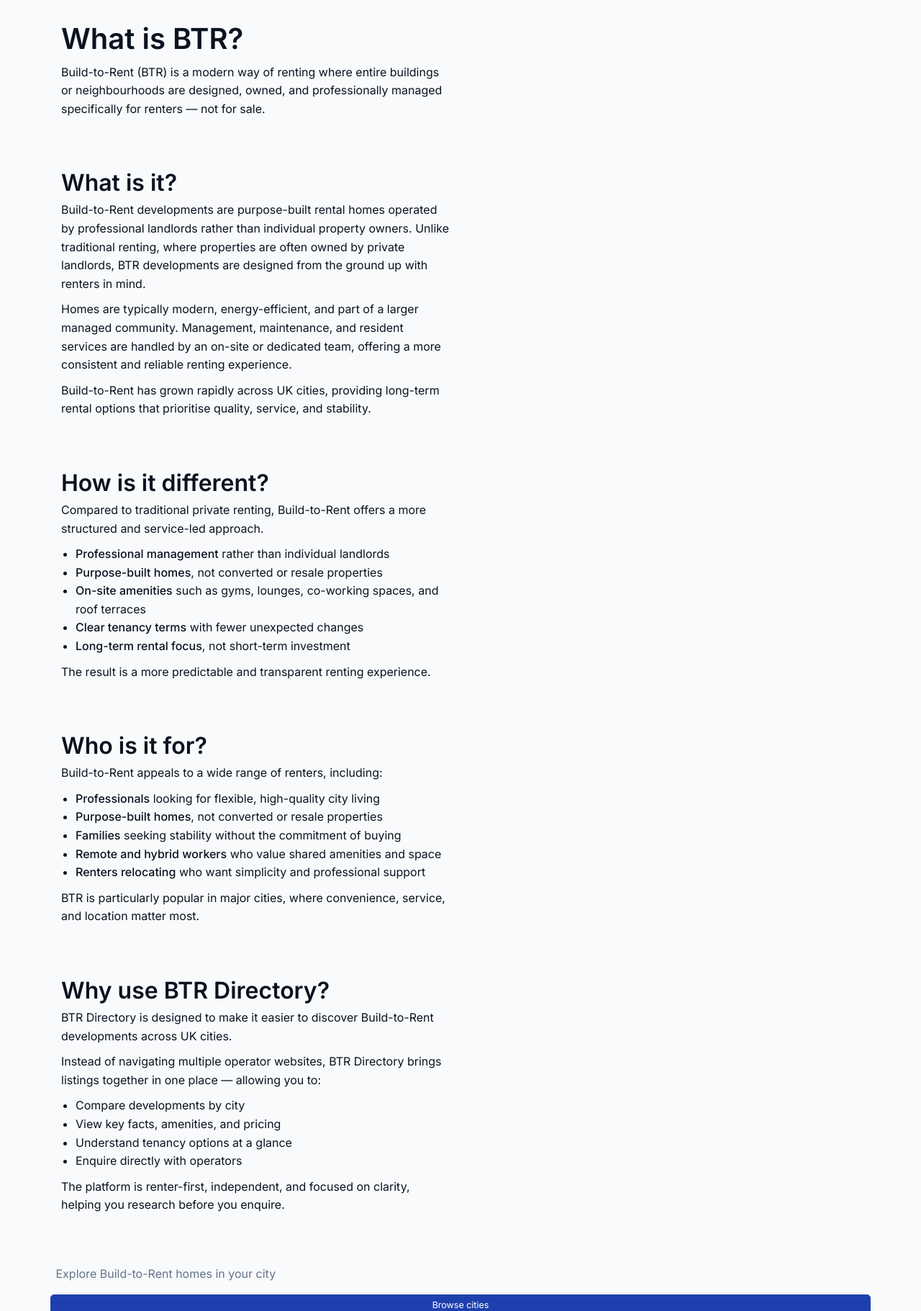
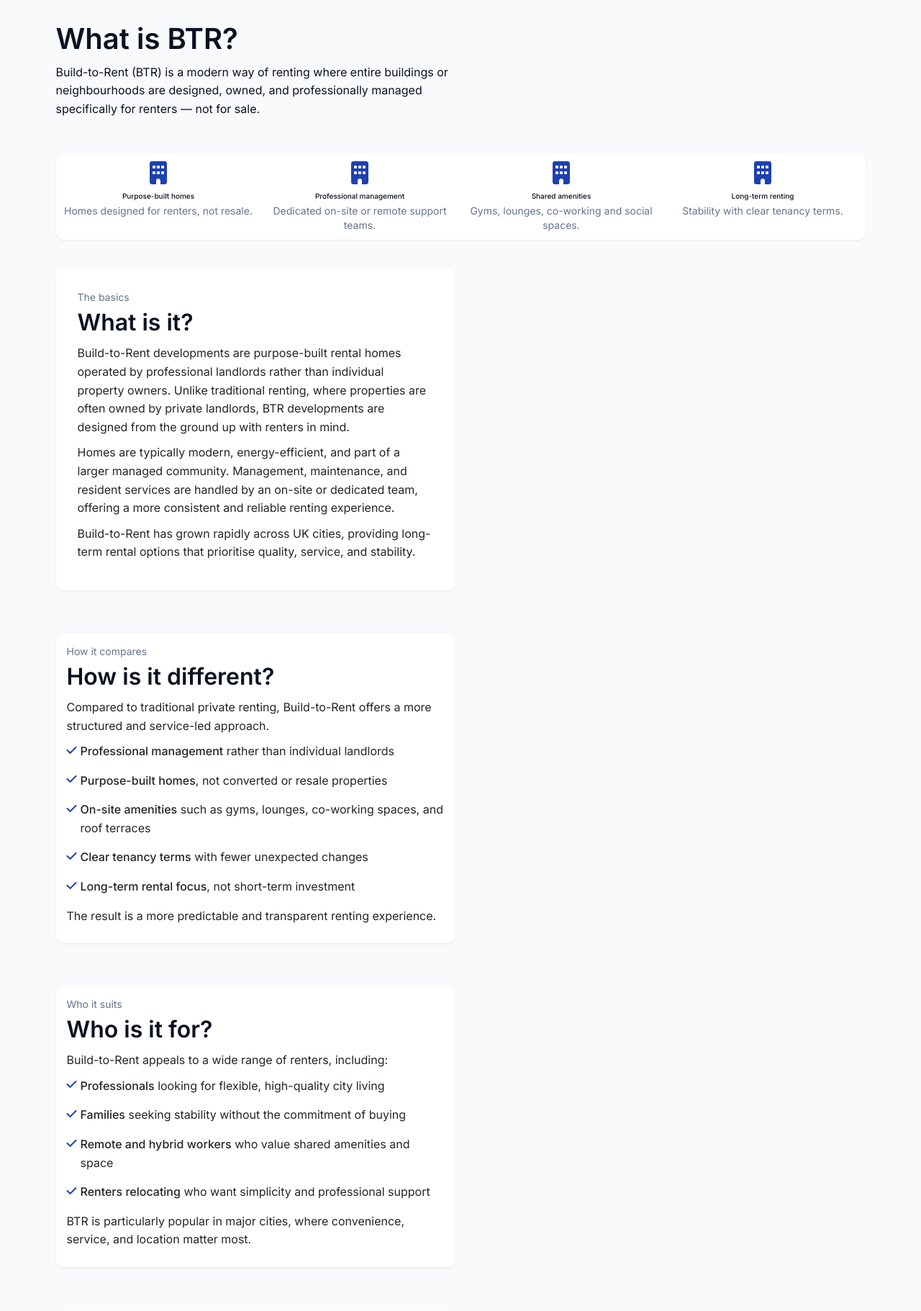
Before and after one commit to creatvie-introvert/btr-directory-mvp, a Django app: page /what_is_btr in a window 1280 px wide. Shown: the part 46-1867 px from the top of the page at 72% size. Run offline with Django 5.2, Linux system fonts and the light colour scheme; some libraries are stand-ins or nearby versions.

Commit message:
style: UI polish for What is btr page, imcluding spacing

```diff
--- a/core/static/core/css/styles.css
+++ b/core/static/core/css/styles.css
@@ -298,6 +298,13 @@ button[aria-expanded="true"] .filter-chevron {
     background: linear-gradient( to top, rgba(0, 0, 0, 0.6), rgba(0, 0, 0, 0.6));
 }
 
+#btr-highlights i,
+#how-its-different i,
+#whos-it-for i,
+#why-use-us i {
+    color: var(--btr-brand);
+}
+
 
 /* Tablet */
 @media (min-width: 768px) {
--- a/core/templates/core/what_is_btr.html
+++ b/core/templates/core/what_is_btr.html
@@ -5,63 +5,137 @@
 
 {% block content %}
 
-<section class="py-5 py-lg-8" id="page-header">
+<section class="py-5" id="page-header">
     <div class="container">
         <div class="row g-4">
-            <div class="col-12 col-md-8 col-lg-8 col-xl-6 px-4">
+            <div class="col-12 col-md-8 col-lg-8 col-xl-6">
                 <h1 class="mb-3">
                     What is BTR?
                 </h1>
                 <p>
-                    Build-to-Rent (BTR) is a modern way of renting where entire buildings or neighbourhoods are designed, owned, and professionally managed specifically for renters — not for sale.
+                    Build-to-Rent (BTR) is a modern way of renting where entire buildings or neighbourhoods are
+                    designed, owned, and professionally managed specifically for renters — not for sale.
                 </p>
             </div>
         </div>
     </div>
 </section>
 
-<section class="py-5 py-lg-8" id="what-is-it">
+<section class="py-3" id="btr-highlights">
     <div class="container">
-        <div class="row g-4">
-            <div class="col-12 col-md-8 col-lg-8 col-xl-6 px-4">
-                <h2>What is it?</h2>
-                <p>
-                    Build-to-Rent developments are purpose-built rental homes operated by professional landlords rather than individual property owners. Unlike traditional renting, where properties are often owned by private landlords, BTR developments are designed from the ground up with renters in mind.
+        <div class="card border-0 shadow-sm rounded-4">
+            <div class="card-body">
+                <div class="row g-4 text-center">
+                    <div class="col-12 col-sm-6 col-lg-3">
+                        <i class="fa-solid fa-building fa-2x mb-3"></i>
+                        <h3 class="h6 mb-2">Purpose-built homes</h3>
+                        <p class="text-muted small mb-0">
+                            Homes designed for renters, not resale.
                         </p>
-                <p>
-                    Homes are typically modern, energy-efficient, and part of a larger managed community. Management, maintenance, and resident services are handled by an on-site or dedicated team, offering a more consistent and reliable renting experience.
+                    </div>
+
+                    <div class="col-12 col-sm-6 col-lg-3">
+                        <i class="fa-solid fa-building fa-2x mb-3"></i>
+                        <h3 class="h6 mb-2">Professional management</h3>
+                        <p class="text-muted small mb-0">
+                            Dedicated on-site or remote support teams.
                         </p>
-                <p>
-                    Build-to-Rent has grown rapidly across UK cities, providing long-term rental options that prioritise quality, service, and stability.
+                    </div>
+
+                    <div class="col-12 col-sm-6 col-lg-3">
+                        <i class="fa-solid fa-building fa-2x mb-3"></i>
+                        <h3 class="h6 mb-2">Shared amenities</h3>
+                        <p class="text-muted small mb-0">
+                            Gyms, lounges, co-working and social spaces.
                         </p>
+                    </div>
+
+                    <div class="col-12 col-sm-6 col-lg-3">
+                        <i class="fa-solid fa-building fa-2x mb-3"></i>
+                        <h3 class="h6 mb-2">Long-term renting</h3>
+                        <p class="text-muted small mb-0">
+                            Stability with clear tenancy terms.
+                        </p>
+                    </div>
+                </div>
             </div>
         </div>
     </div>
 </section>
 
-<section class="py-5 py-lg-8" id="how-its-different">
+<section class="py-5" id="what-is-it">
     <div class="container">
         <div class="row g-4">
-            <div class="col-12 col-md-8 col-lg-8 col-xl-6 px-4">
-                <h2>How is it different?</h2>
+            <div class="col-12 col-md-8 col-lg-8 col-xl-6">
+                <div class="card border-0 shadow-sm rounded-4 p-4 p-lg-5">
+                    <p class="text-muted small mb-2">The basics</p>
+                    <h2 class="mb-3">What is it?</h2>
                     <p>
-                    Compared to traditional private renting, Build-to-Rent offers a more structured and service-led approach.
+                        Build-to-Rent developments are purpose-built rental homes operated by professional landlords
+                        rather
+                        than individual property owners. Unlike traditional renting, where properties are often owned by
+                        private landlords, BTR developments are designed from the ground up with renters in mind.
                     </p>
-                <ul>
-                    <li>
-                        <span class="medium-weight-text">Professional management</span> rather than individual landlords
+                    <p>
+                        Homes are typically modern, energy-efficient, and part of a larger managed community.
+                        Management,
+                        maintenance, and resident services are handled by an on-site or dedicated team, offering a more
+                        consistent and reliable renting experience.
+                    </p>
+                    <p>
+                        Build-to-Rent has grown rapidly across UK cities, providing long-term rental options that
+                        prioritise
+                        quality, service, and stability.
+                    </p>
+                </div>
+            </div>
+        </div>
+    </div>
+</section>
+
+<section class="py-5" id="how-its-different">
+    <div class="container">
+        <div class="row g-4">
+            <div class="col-12 col-md-8 col-lg-8 col-xl-6">
+                <div class="card border-0 shadow-sm rounded-4 p-4">
+                    <p class="text-muted small mb-2">How it compares</p>
+                    <h2 class="mb-3">How is it different?</h2>
+                    <p>
+                        Compared to traditional private renting, Build-to-Rent offers a more structured and service-led
+                        approach.
+                    </p>
+                    <ul class="list-unstyled mb-0">
+                        <li class="d-flex gap-2 mb-2 align-items-start">
+                            <i class="fa-solid fa-check mt-1"></i>
+                            <p>
+                                <span class="medium-weight-text">Professional management</span> rather than individual
+                                landlords
+                            </p>
                         </li>
-                    <li>
-                        <span class="medium-weight-text">Purpose-built homes</span>, not converted or resale properties
+                        <li class="d-flex gap-2 mb-2 align-items-start">
+                            <i class="fa-solid fa-check mt-1"></i>
+                            <p>
+                                <span class="medium-weight-text">Purpose-built homes</span>, not converted or resale
+                                properties
+                            </p>
                         </li>
-                    <li>
+                        <li class="d-flex gap-2 mb-2 align-items-start">
+                            <i class="fa-solid fa-check mt-1"></i>
+                            <p>
                                 <span class="medium-weight-text">On-site amenities</span> such as gyms, lounges, co-working spaces, and roof terraces
+                            </p>
                         </li>
-                    <li>
+                        <li class="d-flex gap-2 mb-2 align-items-start">
+                            <i class="fa-solid fa-check mt-1"></i>
+                            <p>
                                 <span class="medium-weight-text">Clear tenancy terms</span> with fewer unexpected changes
+                            </p>
                         </li>
-                    <li>
+                        <li class="d-flex gap-2 mb-2 align-items-start">
+                            <i class="fa-solid fa-check mt-1"></i>
+                            <p>
                                 <span class="medium-weight-text">Long-term rental focus</span>, not short-term investment
+                            </p>
                         </li>
                     </ul>
                     <p>
@@ -70,84 +144,114 @@
                 </div>
             </div>
         </div>
+    </div>
 </section>
 
-<section class="py-5 py-lg-8" id="whos-it-for">
+<section class="py-5" id="whos-it-for">
     <div class="container">
         <div class="row g-4">
-            <div class="col-12 col-md-8 col-lg-8 col-xl-6 px-4">
-                <h2>Who is it for?</h2>
+            <div class="col-12 col-md-8 col-lg-8 col-xl-6">
+                <div class="card border-0 shadow-sm rounded-4 p-4">
+                    <p class="text-muted small mb-2">Who it suits</p>
+                    <h2 class="mb-3">Who is it for?</h2>
                     <p>
                         Build-to-Rent appeals to a wide range of renters, including:
                     </p>
-                <ul>
-                    <li>
-                        <span class="medium-weight-text">Professionals</span> looking for flexible, high-quality city living
+                    <ul class="list-unstyled mb-0">
+                        <li class="d-flex gap-2 mb-2 align-items-start">
+                            <i class="fa-solid fa-check mt-1"></i>
+                            <p>
+                                <span class="medium-weight-text">Professionals</span> looking for flexible, high-quality
+                                city living
+                            </p>
                         </li>
-                    <li>
-                        <span class="medium-weight-text">Purpose-built homes</span>, not converted or resale properties
+                        <li class="d-flex gap-2 mb-2 align-items-start">
+                            <i class="fa-solid fa-check mt-1"></i>
+                            <p>
+                                <span class="medium-weight-text">Families</span> seeking stability without the commitment of buying
+                            </p>
                         </li>
-                    <li>
-                        <span class="medium-weight-text">Families</span> seeking stability without the commitment of buying
+                        <li class="d-flex gap-2 mb-2 align-items-start">
+                            <i class="fa-solid fa-check mt-1"></i>
+                            <p>
+                                <span class="medium-weight-text">Remote and hybrid workers</span> who value shared amenities and space
+                            </p>
                         </li>
-                    <li>
-                        <span class="medium-weight-text">Remote and hybrid workers</span> who value shared amenities and space
-                    </li>
-                    <li>
+                        <li class="d-flex gap-2 mb-2 align-items-start">
+                            <i class="fa-solid fa-check mt-1"></i>
+                            <p>
                                 <span class="medium-weight-text">Renters relocating</span> who want simplicity and professional support
+                            </p>
                         </li>
                     </ul>
                     <p>
-                    BTR is particularly popular in major cities, where convenience, service, and location matter most.
+                        BTR is particularly popular in major cities, where convenience, service, and location matter
+                        most.
                     </p>
+                </div>
             </div>
         </div>
     </div>
 </section>
 
-<section class="py-5 py-lg-8" id="why-use-us">
+<section class="py-5" id="why-use-us">
     <div class="container">
         <div class="row g-4">
-            <div class="col-12 col-md-8 col-lg-8 col-xl-6 px-4">
-                <h2>Why use BTR Directory?</h2>
+            <div class="col-12 col-md-8 col-lg-8 col-xl-6">
+                <div class="card border-0 shadow-sm rounded-4 p-4">
+                    <p class="text-muted small mb-2">Using this site</p>
+                    <h2 class="mb-3">Why use BTR Directory?</h2>
                     <p>
-                    BTR Directory is designed to make it easier to discover Build-to-Rent developments across UK cities.
+                        BTR Directory is designed to make it easier to discover Build-to-Rent developments across UK
+                        cities.
                     </p>
                     <p>
-                    Instead of navigating multiple operator websites, BTR Directory brings listings together in one place — allowing you to:
+                        Instead of navigating multiple operator websites, BTR Directory brings listings together in one
+                        place — allowing you to:
                     </p>
-                <ul>
-                    <li>
-                        Compare developments by city
+                    <ul class="list-unstyled mb-0">
+                        <li class="d-flex gap-2 mb-2 align-items-start">
+                            <i class="fa-solid fa-check mt-1"></i>
+                            <p>Compare developments by city</p>
                         </li>
-                    <li>
-                        View key facts, amenities, and pricing
+                        <li class="d-flex gap-2 mb-2 align-items-start">
+                            <i class="fa-solid fa-check mt-1"></i>
+                            <p>View key facts, amenities, and pricing</p>
                         </li>
-                    <li>
-                        Understand tenancy options at a glance
+                        <li class="d-flex gap-2 mb-2 align-items-start">
+                            <i class="fa-solid fa-check mt-1"></i>
+                            <p>Understand tenancy options at a glance</p>
                         </li>
-                    <li>
-                        Enquire directly with operators
+                        <li class="d-flex gap-2 mb-2 align-items-start">
+                            <i class="fa-solid fa-check mt-1"></i>
+                            <p>Enquire directly with operators</p>
                         </li>
                     </ul>
                     <p>
-                    The platform is renter-first, independent, and focused on clarity, helping you research before you enquire.
+                        The platform is renter-first, independent, and focused on clarity, helping you research before
+                        you
+                        enquire.
                     </p>
+                </div>
             </div>
         </div>
     </div>
 </section>
 
-<section class="py-5 py-lg-8" id="cta">
+<section class="py-5" id="cta">
     <div class="container">
         <div class="row">
+            <div class="col-12 col-md-8 col-lg-6">
+                <p class="text-muted small mb-2">Start exploring</p>
+                <h2 class="mb-3">Find Build-to-Rent homes in your city</h2>
                 <p class="mb-4 text-muted">
-                Explore Build-to-Rent homes in your city
+                    Browse professionally managed rental developments across UK cities, with clear pricing, amenities, and tenancy details.
                 </p>
-            <a href="#" class="btn btn-primary btn-lg">
+                <a href="{% url 'cities:list' %}" class="btn btn-primary btn-lg col-12 col-md-auto">
                     Browse cities
                 </a>
             </div>
         </div>
+    </div>
 </section>
 {% endblock %}
```
Lines whose indentation alone changed are shown as unchanged.
